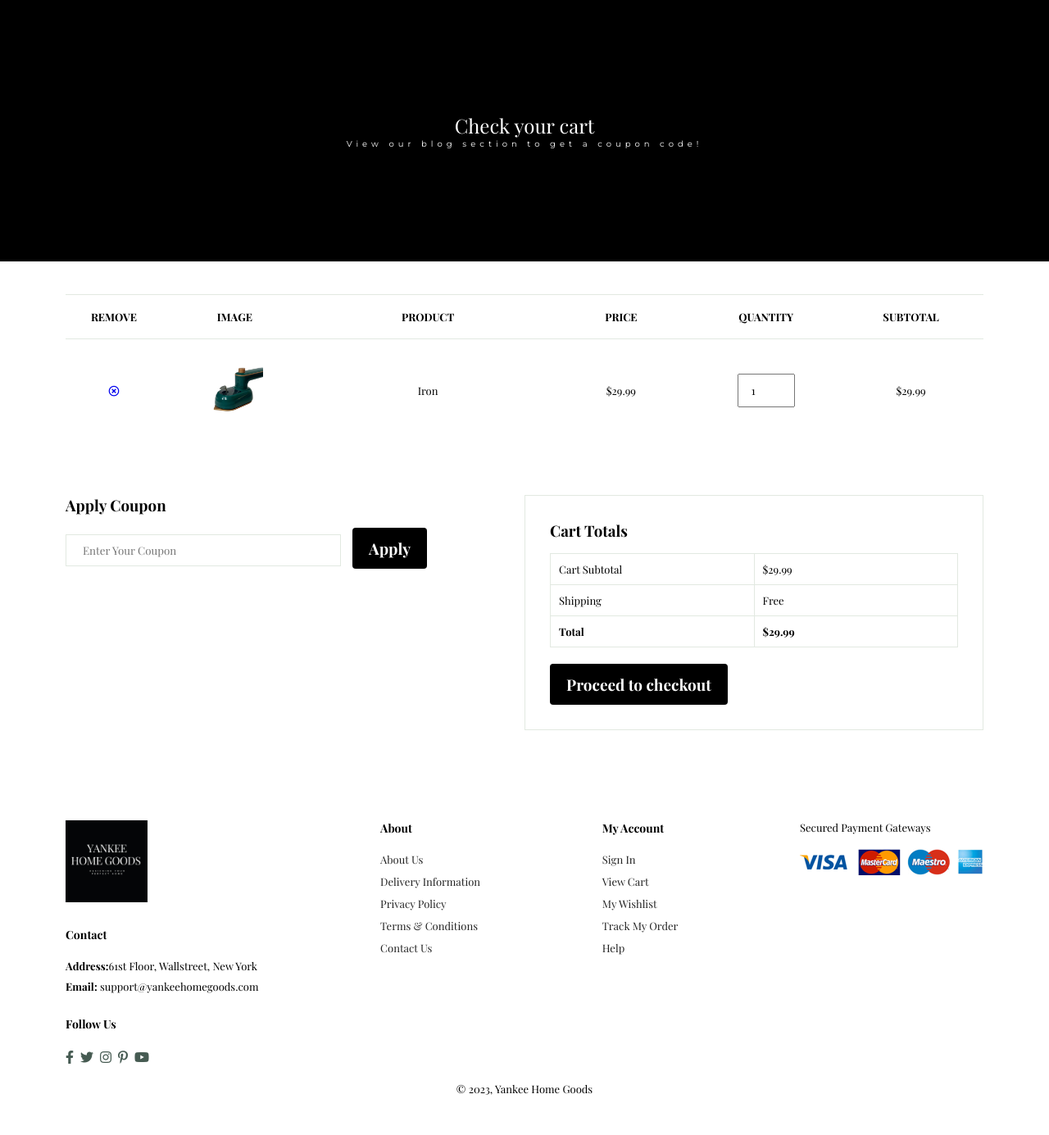
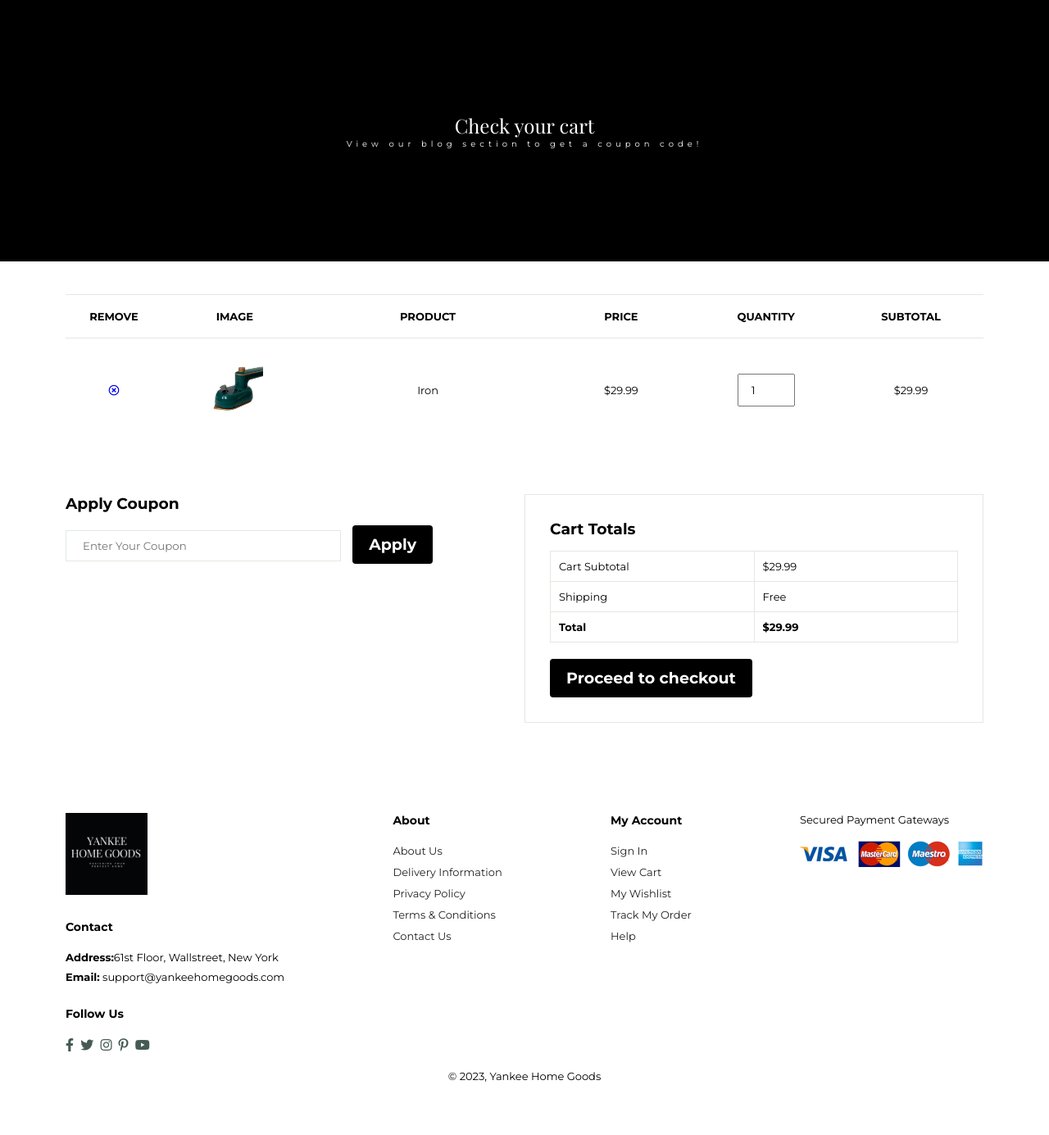
Before and after one commit to JamaariWillis/shop, a PHP site: page /cart.html in a window 1280 px wide. Shown: the part 62-1447 px from the top of the page at 82% size. After the commit the page ends 1382 px from the top, so only its background shows below. Run offline with PHP 8.4, Linux system fonts and the light colour scheme; some libraries are stand-ins or nearby versions.

Commit message:
first commit
just montserrat

```diff
--- a/style.css
+++ b/style.css
@@ -4,7 +4,7 @@
     margin: 0;
     padding: 0;
     box-sizing: border-box;
-    font-family: "Playfair Display", Montserrat, sans-serif;
+    font-family: Montserrat, sans-serif;
 }
 
 html {
```
